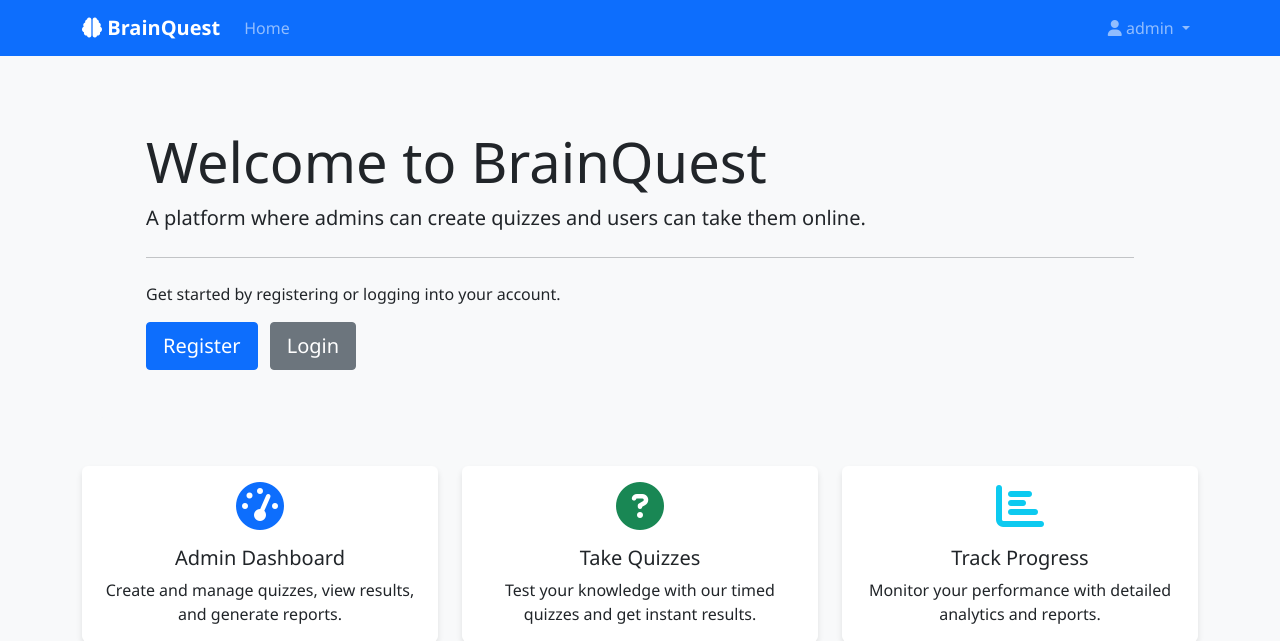
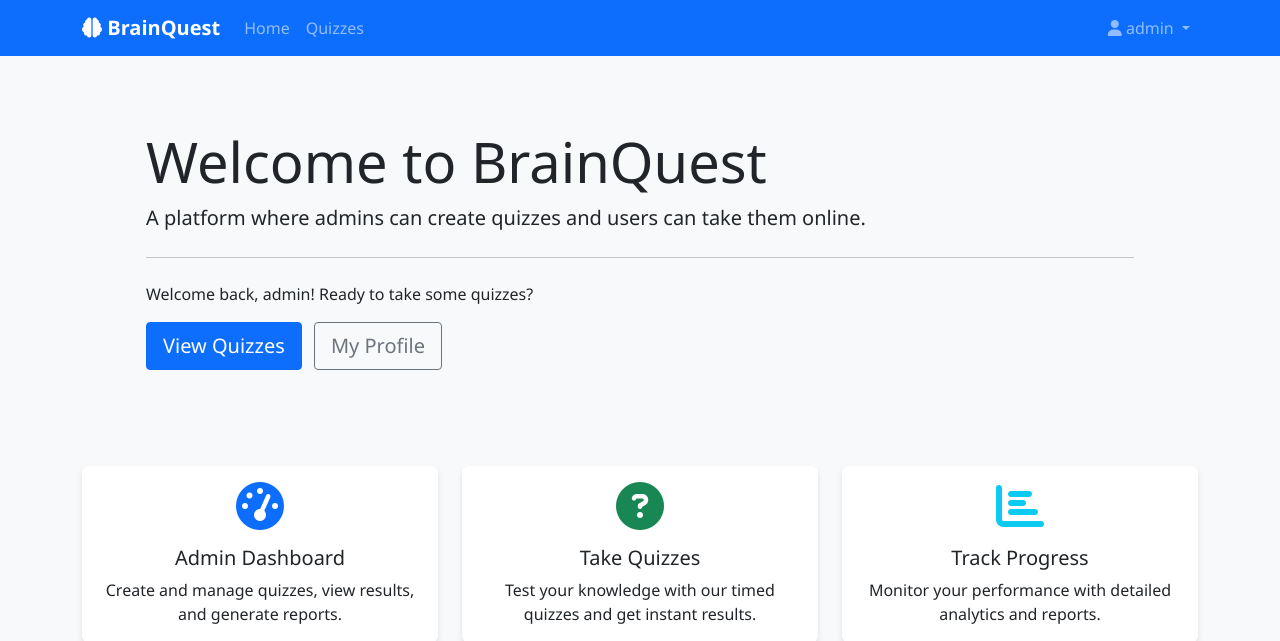
Before and after one commit to georgegyan/BrainQuest-Quiz_System, a Django app: page / in a window 1280 px wide. Shown: the top 641 px of the page. Run offline with Django 5.2, Linux system fonts and the light colour scheme; a user stored in the database is signed in.

Commit message:
Fixed user authentication display issues and added template tags for role checking

```diff
--- a/templates/core/home.html
+++ b/templates/core/home.html
@@ -1,15 +1,25 @@
 {% extends 'base.html' %}
+{% load user_tags %}
 
 {% block content %}
 <div class="jumbotron bg-light p-5 rounded-lg m-3">
     <h1 class="display-4">Welcome to BrainQuest</h1>
     <p class="lead">A platform where admins can create quizzes and users can take them online.</p>
     <hr class="my-4">
-    <p>Get started by registering or logging into your account.</p>
-    <div class="d-grid gap-2 d-md-block">
-        <a class="btn btn-primary btn-lg me-md-2" href="{% url 'users:register' %}" role="button">Register</a>
-        <a class="btn btn-secondary btn-lg" href="{% url 'users:login' %}" role="button">Login</a>
-    </div>
+
+    {% if user.is_authenticated %}
+        <p>Welcome back, {{ user.username }}! Ready to take some quizzes?</p>
+        <div class="d-grid gap-2 d-md-block">
+            <a class="btn btn-primary btn-lg me-md-2" href="{% url 'quizzes:quiz_list' %}" role="button">View Quizzes</a>
+            <a class="btn btn-outline-secondary btn-lg" href="{% url 'users:profile' %}" role="button">My Profile</a>
+        </div>
+    {% else %}
+        <p>Get started by registering or logging into your account.</p>
+        <div class="d-grid gap-2 d-md-block">
+            <a class="btn btn-primary btn-lg me-md-2" href="{% url 'users:register' %}" role="button">Register</a>
+            <a class="btn btn-secondary btn-lg" href="{% url 'users:login' %}" role="button">Login</a>
+        </div>
+    {% endif %}
 </div>
 
 <div class="row mt-5">
--- a/templates/partials/_navbar.html
+++ b/templates/partials/_navbar.html
@@ -1,3 +1,5 @@
+{% load user_tags %}
+
 <nav class="navbar navbar-expand-lg navbar-dark bg-primary">
     <div class="container">
         <a class="navbar-brand" href="{% url 'home' %}">
@@ -11,6 +13,11 @@
                 <li class="nav-item">
                     <a class="nav-link" href="{% url 'home' %}">Home</a>
                 </li>
+                {% if user.is_authenticated %}
+                <li class="nav-item">
+                    <a class="nav-link" href="{% url 'quizzes:quiz_list' %}">Quizzes</a>
+                </li>
+                {% endif %}
             </ul>
             <ul class="navbar-nav">
                 {% if user.is_authenticated %}
@@ -20,15 +27,15 @@
                         </a>
                         <ul class="dropdown-menu">
                             <li><a class="dropdown-item" href="{% url 'users:profile' %}">Profile</a></li>
+                            {% if user|is_admin %}
+                            <li><a class="dropdown-item" href="{% url 'quizzes:quiz_list' %}">Manage Quizzes</a></li>
+                            {% endif %}
                             <li><hr class="dropdown-divider"></li>
                             <li>
                                 <form method="post" action="{% url 'users:logout' %}">
                                     {% csrf_token %}
                                     <button type="submit" class="dropdown-item">Logout</button>
                                 </form>
-                            </li>
-                            <li class="nav-item">
-                                <a class="nav-link" href="{% url 'quizzes:quiz_list' %}">Quizzes</a>
                             </li>
                         </ul>
                     </li>
--- /dev/null
+++ b/users/templatetags/user_tags.py
@@ -0,0 +1,8 @@
+from django import template
+from django.contrib.auth import get_user_model
+
+register = template.Library()
+
+@register.filter
+def is_admin(user):
+    return user.is_authenticated and (user.is_staff or getattr(user, 'role', None) == 'admin')
```
Also changed, not shown: db.sqlite3.
